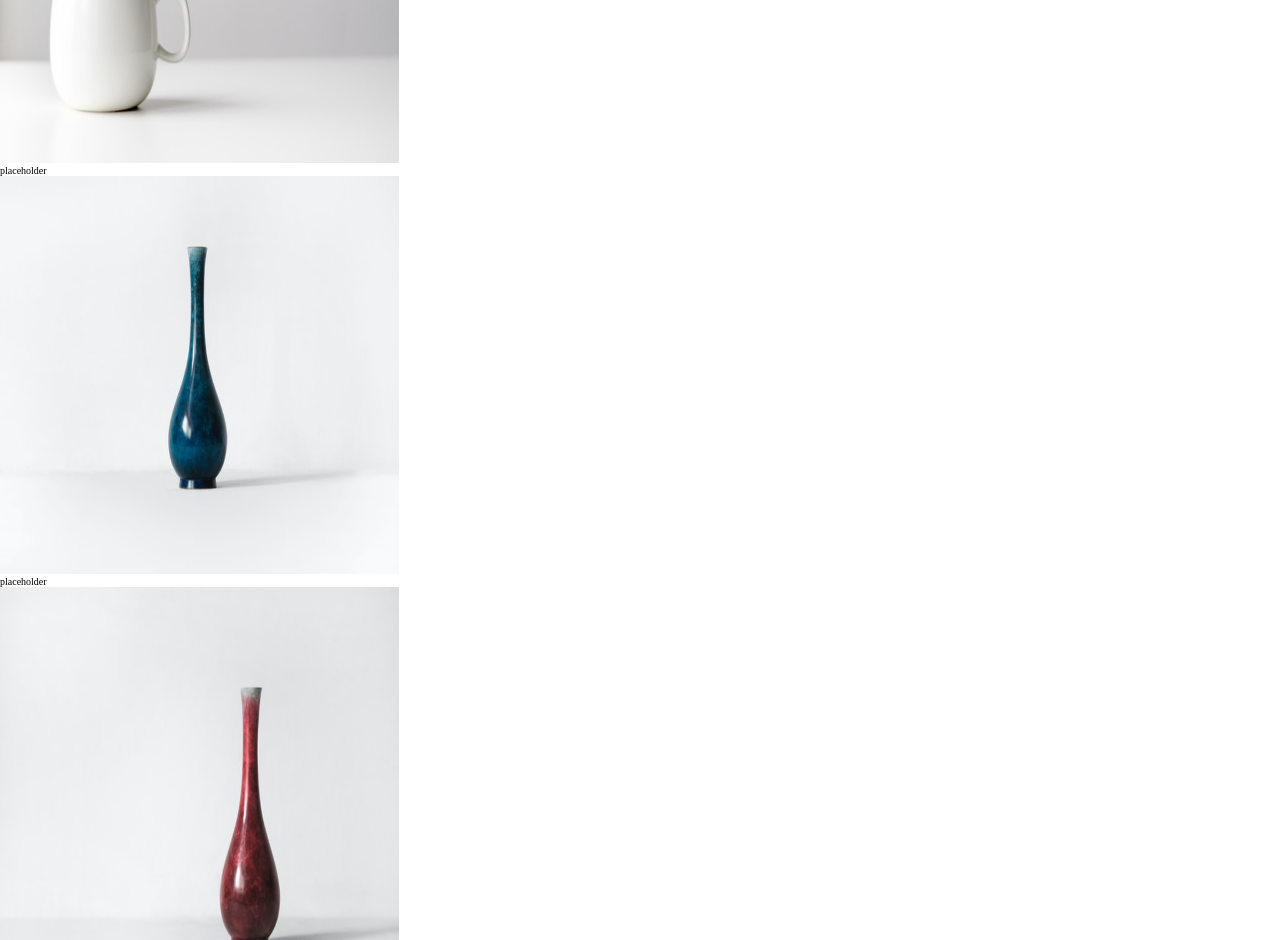
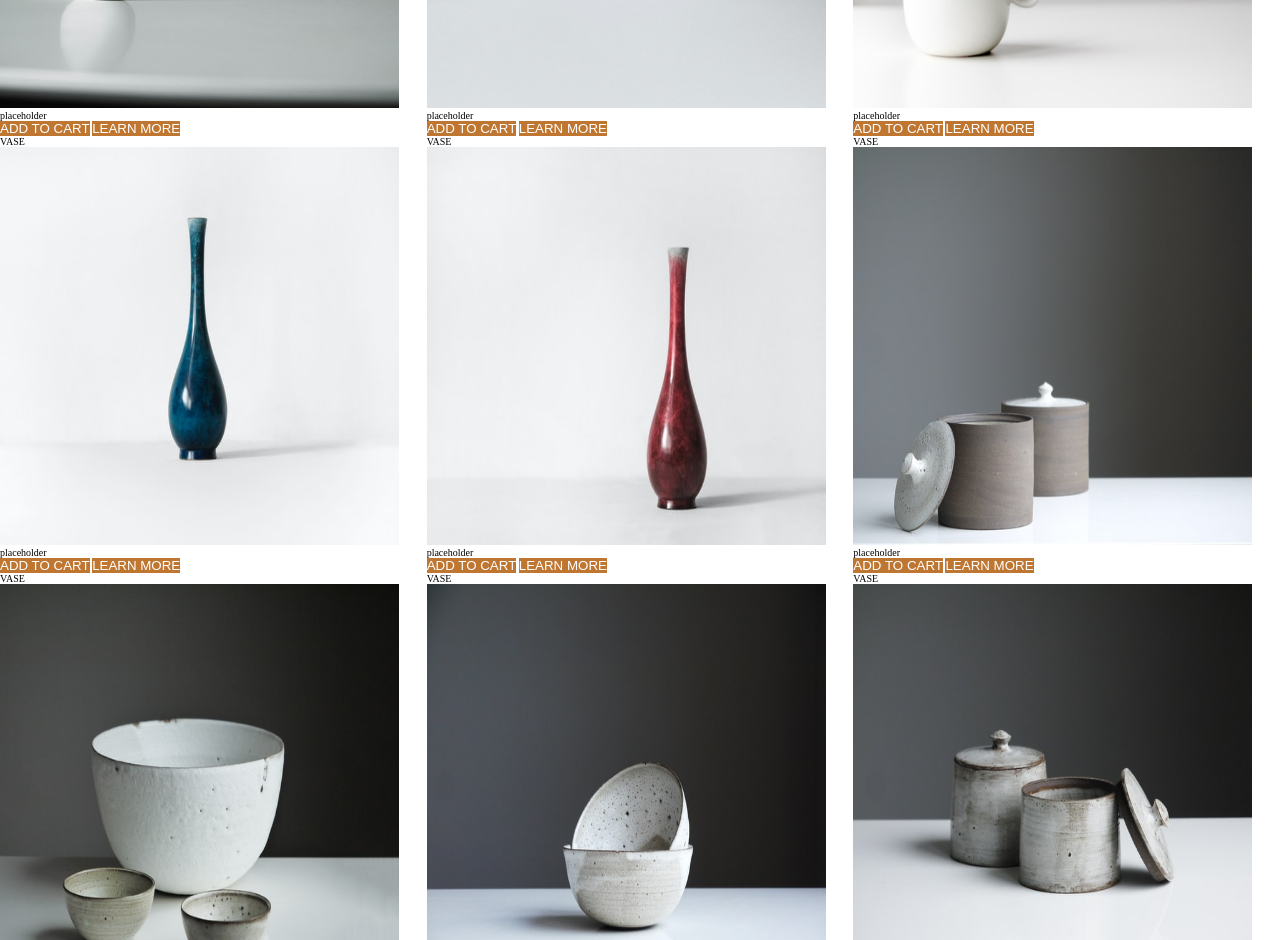
Before and after one commit to austintdean/eCommerce_Website, a plain HTML site: page index.html in a window 1280 px wide. Shown: the part 1860-2800 px from the top of the page. Drawn offline with Linux system fonts and the light colour scheme.

Commit message:
created buttons for the product page + button style css

```diff
--- a/index.html
+++ b/index.html
@@ -13,8 +13,8 @@
          <nav>
              <ul class="navflex" >
                  <li class="navflex"><a href="#home">HOME</a></li>
+                 <li class="navflex"><a href="#about">ABOUT</a></li>
                  <li class="navflex"><a href="#products">PRODUCTS</a></li>
-                 <li class="navflex"><a href="#about">ABOUT</a></li>
                  <li class="navflex"><a href="#contact">CONTACT</a></li>
 
 
@@ -71,50 +71,86 @@
         <section id="products">
             <H1>OUR PRODUCTS</H1>
             <hr>
-
+            <div class="product--container">
             <div>
+                <p>VASE</p>
                 <img src="assets/UX-HTML-CSS/linh-le-a0rE64YJDA4-unsplash.jpg" alt="linhle">
                 <p>placeholder</p>
+                <button class="buttonstyle">ADD TO CART</button>
+                <button class="buttonstyle">LEARN MORE</button>
             </div>
 
             <div>
+                <p>VASE</p>
                 <img src="assets/UX-HTML-CSS/neo-v69Rgy8pPyk-unsplash.jpg" alt="neo">
                 <p>placeholder</p>
+                <button class="buttonstyle">ADD TO CART</button>
+                <button class="buttonstyle">LEARN MORE</button>
+
             </div>
 
             <div>
+                <p>VASE</p>
                 <img src="assets/UX-HTML-CSS/nordwood-themes-nDd3dIkkOLo-unsplash.jpg" alt="nordwood">
                 <p>placeholder</p>
+                <button class="buttonstyle">ADD TO CART</button>
+                <button class="buttonstyle">LEARN MORE</button>
+
             </div>
 
             <div>
+                <p>VASE</p>
                 <img src="assets/UX-HTML-CSS/oriento-l0ah3UBLppo-unsplash.jpg" alt="oriento1">
                 <p>placeholder</p>
+                <button class="buttonstyle">ADD TO CART</button>
+                <button class="buttonstyle">LEARN MORE</button>
+
             </div>
 
             <div>
+                <p>VASE</p>
                 <img src="assets/UX-HTML-CSS/oriento-maVIpNNtmlQ-unsplash.jpg" alt="oriento2">
                 <p>placeholder</p>
+                <button class="buttonstyle">ADD TO CART</button>
+                <button class="buttonstyle">LEARN MORE</button>
+
             </div>
 
             <div>
+                <p>VASE</p>
                 <img src="assets/UX-HTML-CSS/tom-crew-3uwu5K0RtaE-unsplash.jpg" alt="tomcrew1">
                 <p>placeholder</p>
+                <button class="buttonstyle">ADD TO CART</button>
+                <button class="buttonstyle">LEARN MORE</button>
+
             </div>
 
             <div>
+                <p>VASE</p>
                 <img src="assets/UX-HTML-CSS/tom-crew-7HuTGlUfQSo-unsplash.jpg" alt="tomcrew2">
                 <p>placeholder</p>
+                <button class="buttonstyle">ADD TO CART</button>
+                <button class="buttonstyle">LEARN MORE</button>
+
             </div>
 
             <div>
+                <p>VASE</p>
                 <img src="assets/UX-HTML-CSS/tom-crew-bgIO-u4GEfI-unsplash.jpg" alt="tomcrew3">
                 <p>placeholder</p>
+                <button class="buttonstyle">ADD TO CART</button>
+                <button class="buttonstyle">LEARN MORE</button>
+
             </div>
 
             <div>
+                <p>VASE</p>
                 <img src="assets/UX-HTML-CSS/tom-crew-oiZAQvxTcYQ-unsplash.jpg" alt="tomcrew4">
                 <p>placeholder</p>
+                <button type="button" class="buttonstyle">ADD TO CART</button>
+                <button class="buttonstyle">LEARN MORE</button>
+
+            </div>
             </div>
         </section>
 
--- a/styles.css
+++ b/styles.css
@@ -60,7 +60,7 @@ text{
     background-color: brown;
 }
 
-.main--img1{
+/* .main--img1{
     float: right;
     bottom: 100px;
 }
@@ -68,7 +68,7 @@ text{
 .main--img2{
      float: left;
     top: 100px;
-}
+} */
 
 
 /* other classes */
@@ -148,3 +148,21 @@ text{
     position: center;
 
 }
+
+.product--container{
+    display: grid;
+    grid-template-columns: auto auto auto;
+
+}
+
+
+.buttonstyle{
+    background-color: #bf7631;
+    border: none;
+    color: white;
+
+    text-align: center;
+    text-decoration: none;
+    display: inline-block;
+    font-size: 20;
+}
```
